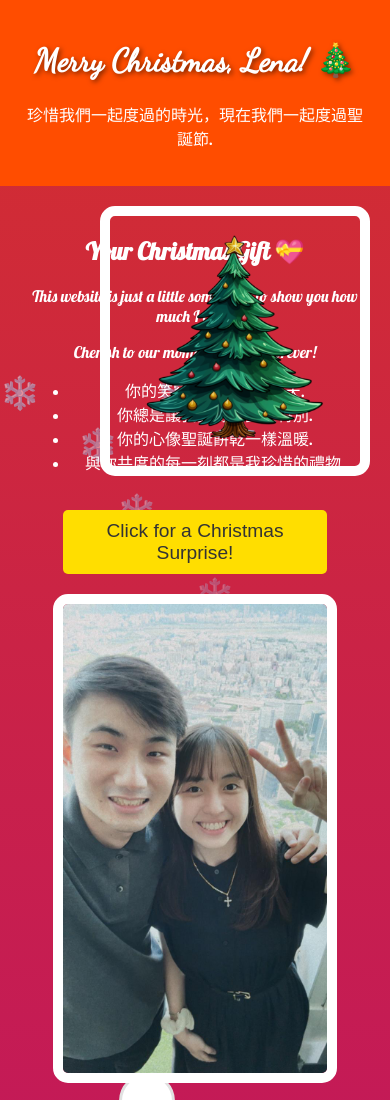
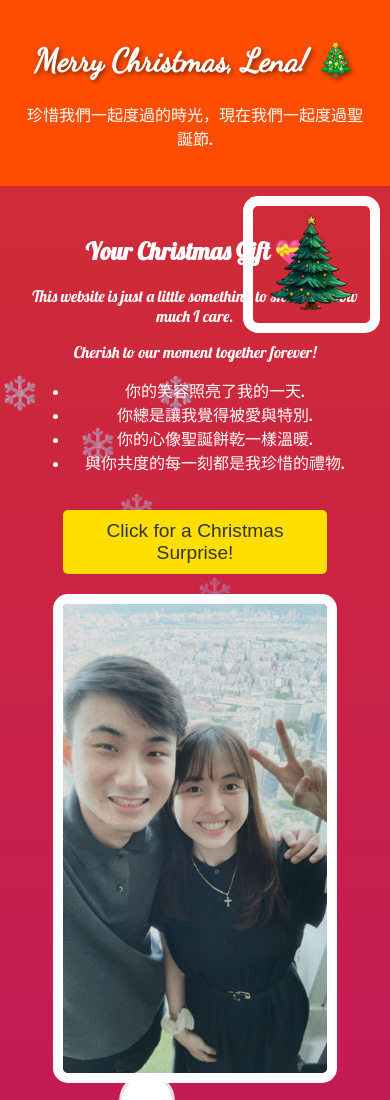
Before and after one commit to Dherp26/Christmas, a plain HTML site: page index.html in a window 390 px wide. Shown: the top 1100 px of the page. Drawn offline with Linux system fonts and the light colour scheme.

Commit message:
Update styles.css

```diff
--- a/styles.css
+++ b/styles.css
@@ -271,11 +271,16 @@ footer {
       width: 80%;
   }
 
+
+  /* Adjust Christmas Tree for mobile view */
   .christmas-tree {
-      width: 70%;
-      max-width: 250px;
-      margin: 0 auto;
-  }
+    width: 30%; /* Make the tree smaller */
+    max-width: 150px; /* Set a max width to keep it small */
+    top: 10px; /* Keep it close to the top */
+    right: 10px; /* Position it at the top-right corner */
+    animation: none; /* Disable floating effect on mobile */
+}
+
 
   .extra-photo {
       width: 80%;
```
